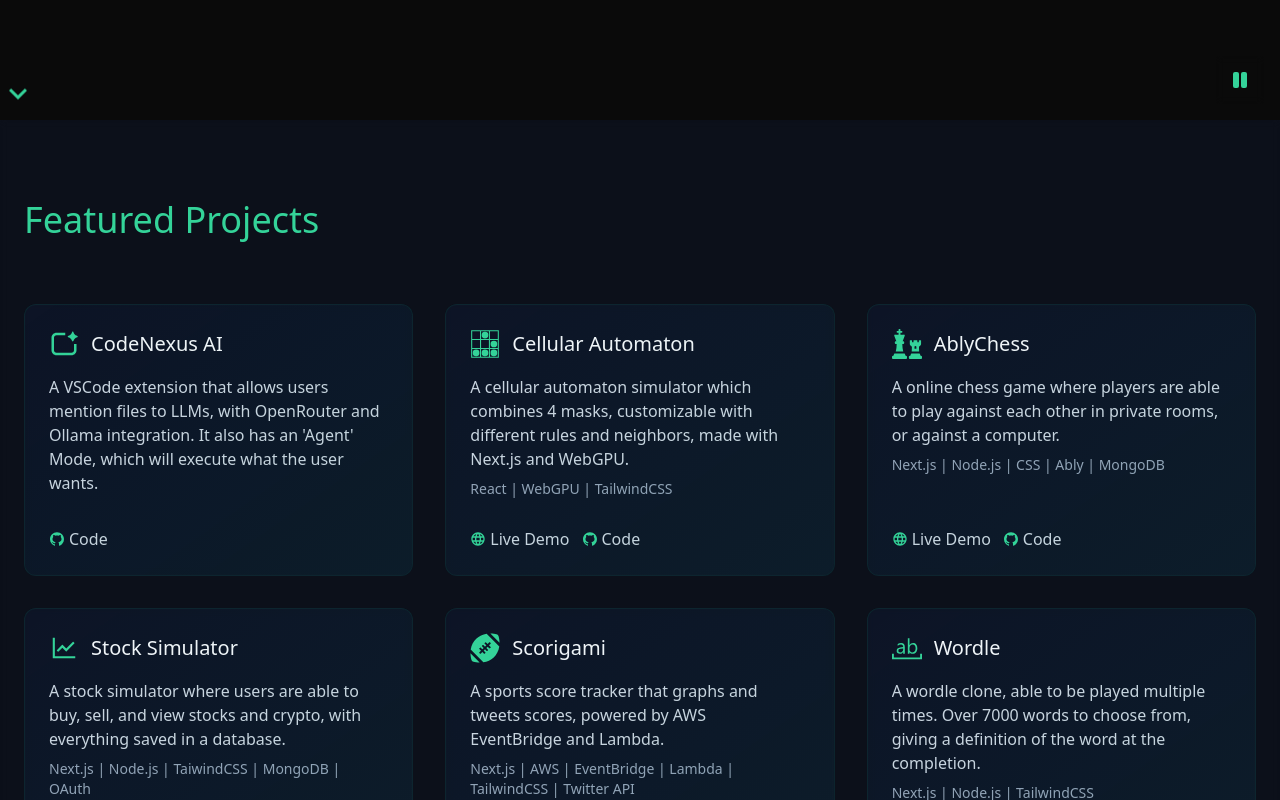
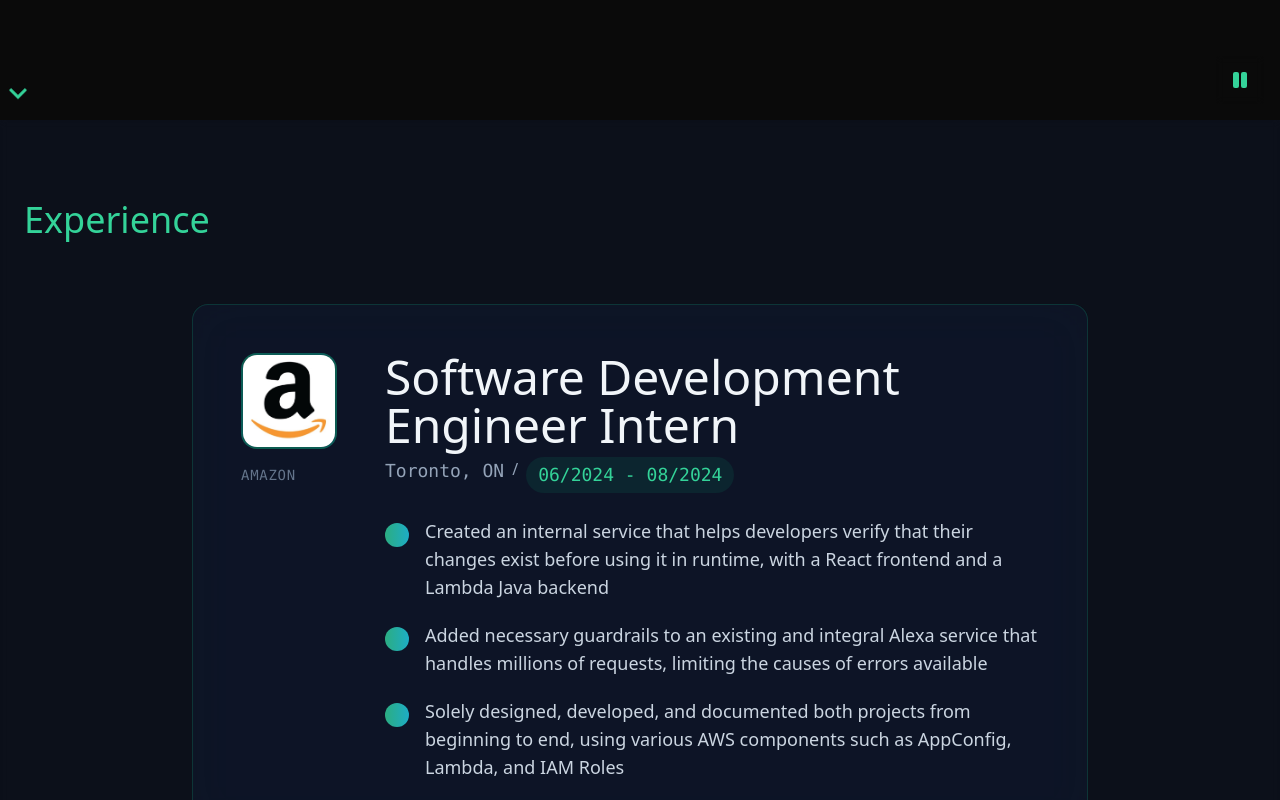
Before and after one commit to omarabdiwali/next-portfolio, a Next.js app: page / in a window 1280 px wide. Shown: the part 680-1480 px from the top of the page. Built offline with nearby package versions, Linux system fonts and the light colour scheme.

Commit message:
added experience section

```diff
--- /dev/null
+++ b/components/ExperienceCard.js
@@ -0,0 +1,59 @@
+import React from 'react';
+import Image from 'next/image'; // Next.js Image for optimization
+
+export default function ExperienceCard({ experience }) {
+  return (
+    <div className="group bg-slate-900/70 hover:bg-slate-900/80 border border-emerald-500/20 hover:border-emerald-500/40 rounded-2xl overflow-hidden backdrop-blur-xl transition-all duration-500 hover:scale-[1.02] hover:shadow-2xl shadow-emerald-500/10 max-w-4xl mx-auto p-10 md:p-12">
+      <div className="flex flex-col lg:flex-row lg:items-start gap-8 lg:gap-12">
+        {/* Company Logo/Icon Section */}
+        <div className="flex flex-col items-center lg:items-start gap-4 flex-shrink-0">
+          <div className="w-24 h-24 bg-gradient-to-br from-emerald-500/20 to-cyan-500/20 border-2 border-emerald-500/30 rounded-2xl flex items-center justify-center group-hover:scale-110 transition-all duration-300 overflow-hidden">
+            {experience.logo ? (
+              <Image
+                src={experience.logo}
+                alt={`${experience.title[1]} logo`}
+                width={96}
+                height={96}
+                className="w-full h-full transition-all duration-300 drop-shadow-lg group-hover/grayscale:scale-105"
+                priority={true}
+              />
+            ) : (
+              // Fallback to initial if no logo provided
+              <span className="text-4xl font-black tracking-wider text-transparent bg-clip-text bg-gradient-to-r from-emerald-400 via-emerald-300 to-cyan-400 drop-shadow-lg">
+                {experience.title[1][0]}
+              </span>
+            )}
+          </div>
+          <div className="text-center lg:text-left">
+            <span className="block text-sm font-mono text-slate-500 uppercase tracking-wider">{experience.title[1]}</span>
+          </div>
+        </div>
+
+        {/* Content Section */}
+        <div className="flex-1 flex flex-col gap-6">
+          <div className="space-y-2">
+            <h3 className="text-3xl md:text-4xl lg:text-5xl font-light text-slate-100 leading-tight group-hover:text-emerald-50 transition-colors">
+              {experience.title[0]}
+            </h3>
+            <div className="flex flex-col sm:flex-row gap-2 text-slate-400">
+              <span className="font-mono text-lg">{experience.location}</span>
+              <span className="hidden sm:inline">/</span>
+              <span className="font-mono text-emerald-400 text-lg font-medium bg-emerald-500/10 px-3 py-1 rounded-full">
+                {experience.duration}
+              </span>
+            </div>
+          </div>
+
+          <ul className="space-y-5 pl-0">
+            {experience.points.map((point, i) => (
+              <li key={i} className="group/list flex items-start gap-4 text-slate-300 text-base md:text-lg leading-relaxed hover:text-slate-200 transition-colors duration-200">
+                <div className="flex-shrink-0 w-6 h-6 mt-1.5 rounded-full bg-gradient-to-r from-emerald-400 to-cyan-400 opacity-80 group-hover/list:opacity-100 transition-all duration-200 flex items-center justify-center"></div>
+                <span className="flex-1">{point}</span>
+              </li>
+            ))}
+          </ul>
+        </div>
+      </div>
+    </div>
+  );
+}
--- a/pages/index.js
+++ b/pages/index.js
@@ -5,7 +5,19 @@
 import ProjectSec from "@/components/projectsSec";
 import { mobileCheck } from "@/components/mobileCheck";
 import Link from "next/link";
+import ExperienceCard from "@/components/ExperienceCard";
 
+const experienceData = {
+  title: ["Software Development Engineer Intern", "Amazon"],
+  location: "Toronto, ON",
+  duration: "06/2024 - 08/2024",
+  logo: "/images/amzn.png",
+  points: [
+    "Created an internal service that helps developers verify that their changes exist before using it in runtime, with a React frontend and a Lambda Java backend",
+    "Added necessary guardrails to an existing and integral Alexa service that handles millions of requests, limiting the causes of errors available",
+    "Solely designed, developed, and documented both projects from beginning to end, using various AWS components such as AppConfig, Lambda, and IAM Roles"
+  ]
+};
 const cellSize = 10;
 let previousPosition = {};
 
@@ -27,6 +39,7 @@
 
   const runningRef = useRef(false);
   const projectRef = useRef(null);
+  const experienceRef = useRef(null);
   const socialsRef = useRef(null);
   const canvasRef = useRef(null);
   const headerRef = useRef(null);
@@ -34,7 +47,7 @@
   const sleep = ms => new Promise(r => setTimeout(r, ms));
 
   const scrollToSection = (sectionIndex, smooth = true) => {
-    const sections = [headerRef.current, projectRef.current, socialsRef.current];
+    const sections = [headerRef.current, experienceRef.current, projectRef.current, socialsRef.current];
     if (sections[sectionIndex]) {
       sections[sectionIndex].scrollIntoView({
         behavior: smooth ? 'smooth' : 'instant',
@@ -145,6 +158,7 @@
 
     const sections = [
       headerRef.current?.offsetTop || 0,
+      experienceRef.current?.offsetTop || 0,
       projectRef.current?.offsetTop || 0,
       socialsRef.current?.offsetTop || 0
     ];
@@ -350,12 +364,18 @@
             </button>
             <button
               onClick={() => scrollToSection(1)}
+              className={`text-lg transition-colors ${currentSection === 2 ? 'text-emerald-400' : 'text-slate-400 hover:text-emerald-300'}`}
+            >
+              Experience
+            </button>
+            <button
+              onClick={() => scrollToSection(2)}
               className={`text-lg transition-colors ${currentSection === 1 ? 'text-emerald-400' : 'text-slate-400 hover:text-emerald-300'}`}
             >
               Projects
             </button>
             <button
-              onClick={() => scrollToSection(2)}
+              onClick={() => scrollToSection(3)}
               className={`text-lg transition-colors ${currentSection === 2 ? 'text-emerald-400' : 'text-slate-400 hover:text-emerald-300'}`}
             >
               Contact
@@ -378,14 +398,21 @@
         {renderScrollIndicator()}
       </header>
 
-      <section ref={projectRef} className="py-20 bg-slate-900/50 backdrop-blur-sm">
+      <section ref={experienceRef} className="py-20 bg-slate-900/50 backdrop-blur-sm">
+        <div className="container mx-auto px-6">
+          <div className="text-emerald-400 text-4xl mb-16 font-light">Experience</div>
+          <ExperienceCard experience={experienceData} />
+        </div>
+      </section>
+
+      <section ref={projectRef} className="py-20">
         <div className="container mx-auto px-6">
           <div className="text-emerald-400 text-4xl mb-16 font-light">Featured Projects</div>
           <ProjectSec />
         </div>
       </section>
 
-      <section ref={socialsRef} className="py-20">
+      <section ref={socialsRef} className="py-20 bg-slate-900/50 backdrop-blur-sm">
         <div className="container mx-auto px-6">
           <div className="text-emerald-400 text-4xl mb-12">Contact</div>
 
```
Also changed, not shown: public/images/amzn.png (added).
